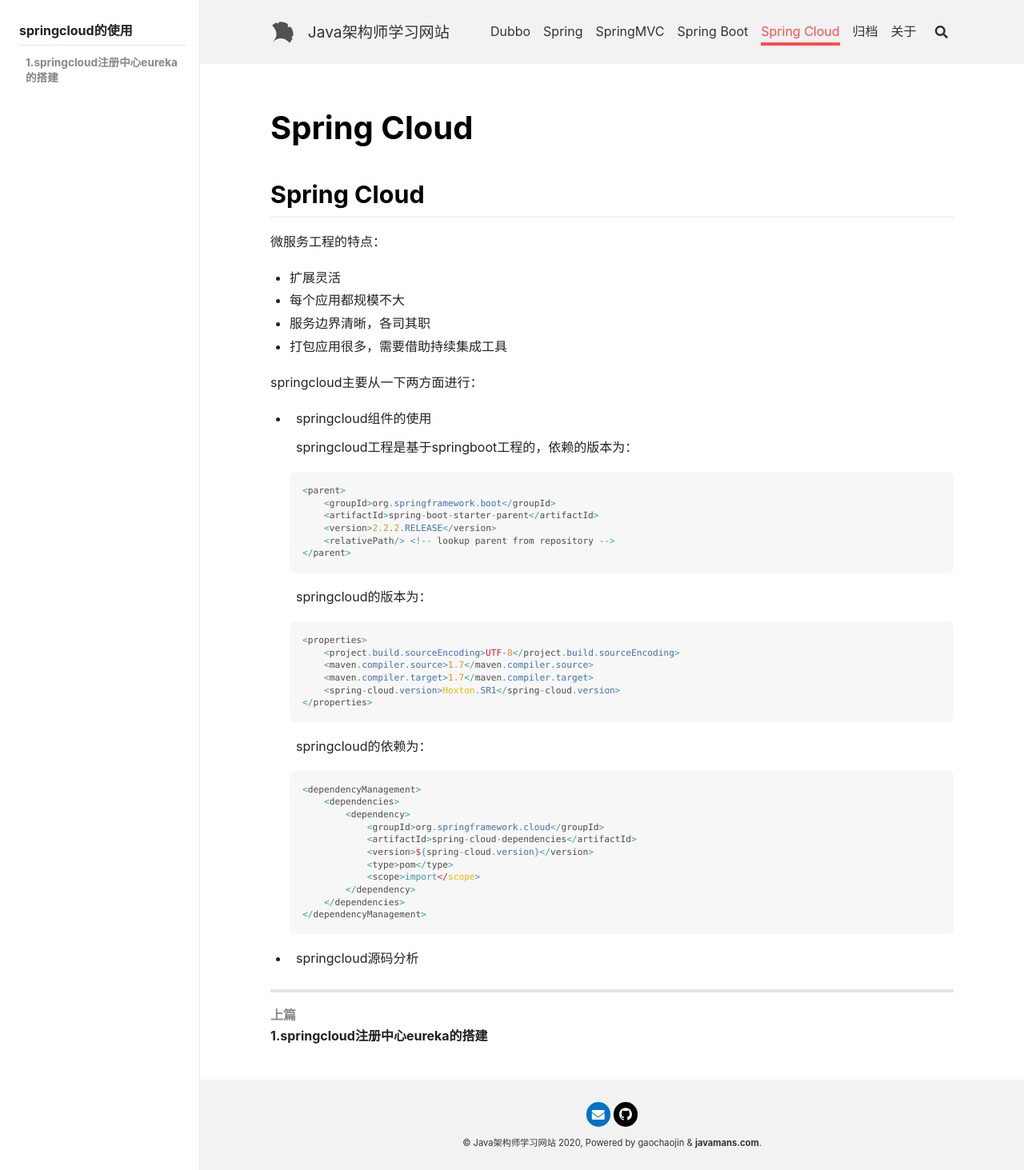
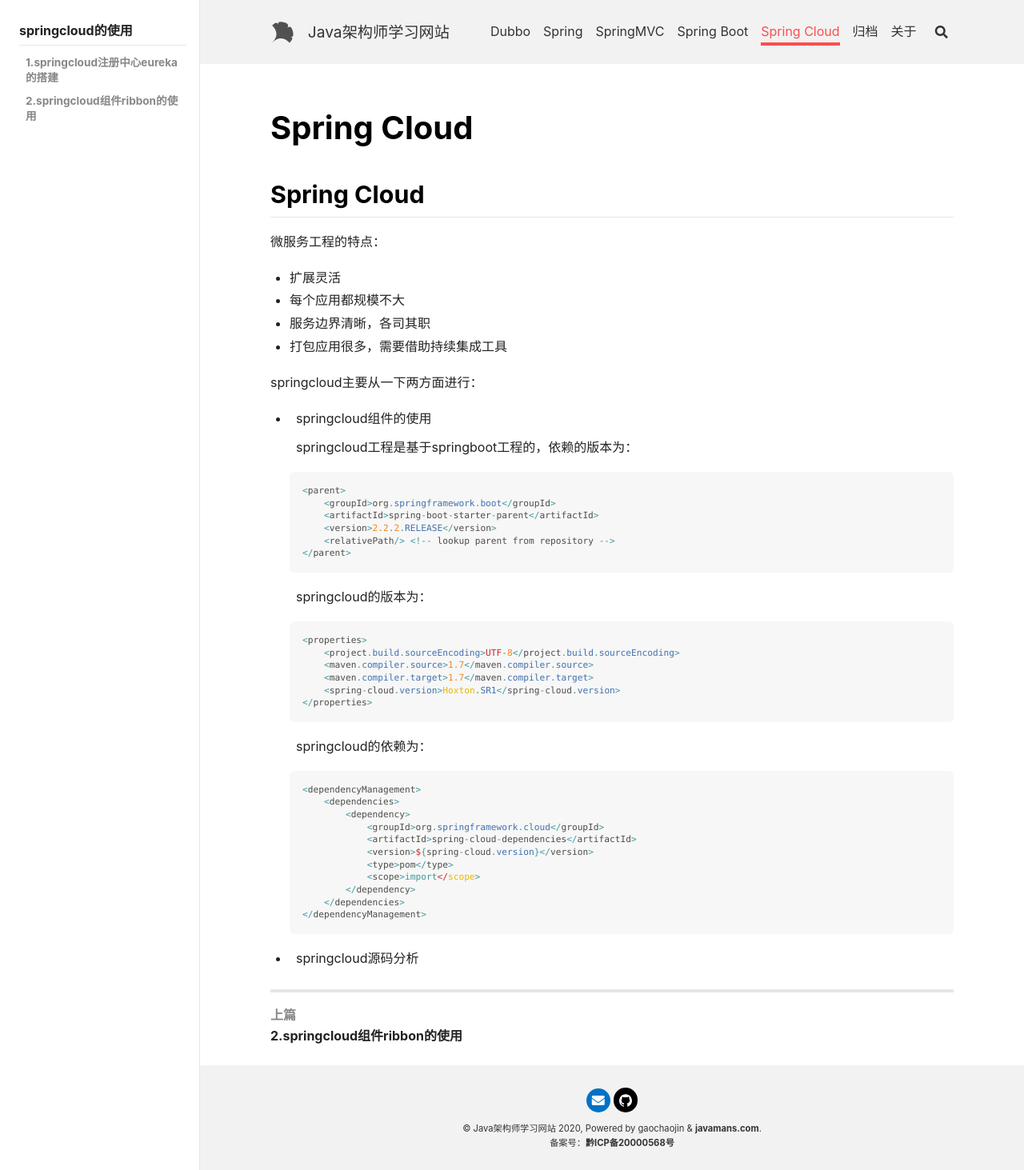
Before and after one commit to javamans/javamans.github.io, a Jekyll site: the page built from springcloud.md, in a window 1280 px wide. Shown: the whole page at 80% size. Built offline with Jekyll 4.4.1, drawn with Linux system fonts in a browser that asks for light colours; nearby versions of some CDN libraries; our own code applies the rules of GitHub Pages for plain Markdown files.

Commit message:
添加网站备案号

```diff
--- a/_data/navigation.yml
+++ b/_data/navigation.yml
@@ -203,3 +203,5 @@ springcloud:
     children:
       - title: 1.springcloud注册中心eureka的搭建
         url: https://javamans.github.io/2020/03/01/springcloud.html
+      - title: 2.springcloud组件ribbon的使用
+        url: https://javamans.github.io/2020/03/02/springcloud.html
--- a/_includes/footer.html
+++ b/_includes/footer.html
@@ -32,6 +32,9 @@
         Powered by gaochaojin & <a
         title="Java架构师学习网站." href="http://javamans.com/">javamans.com</a>.
       </div>
+	  <div>
+		备案号：<a title="黔ICP备20000568号" href="http://javamans.com/">黔ICP备20000568号</a>
+	  </div>
     </div>
   </div>
 </footer>
--- /dev/null
+++ b/_posts/2020-03-02-springcloud.md
@@ -0,0 +1,4 @@
+---
+title: 2.springcloud组件ribbon的使用
+tags: springcloud
+---
```
